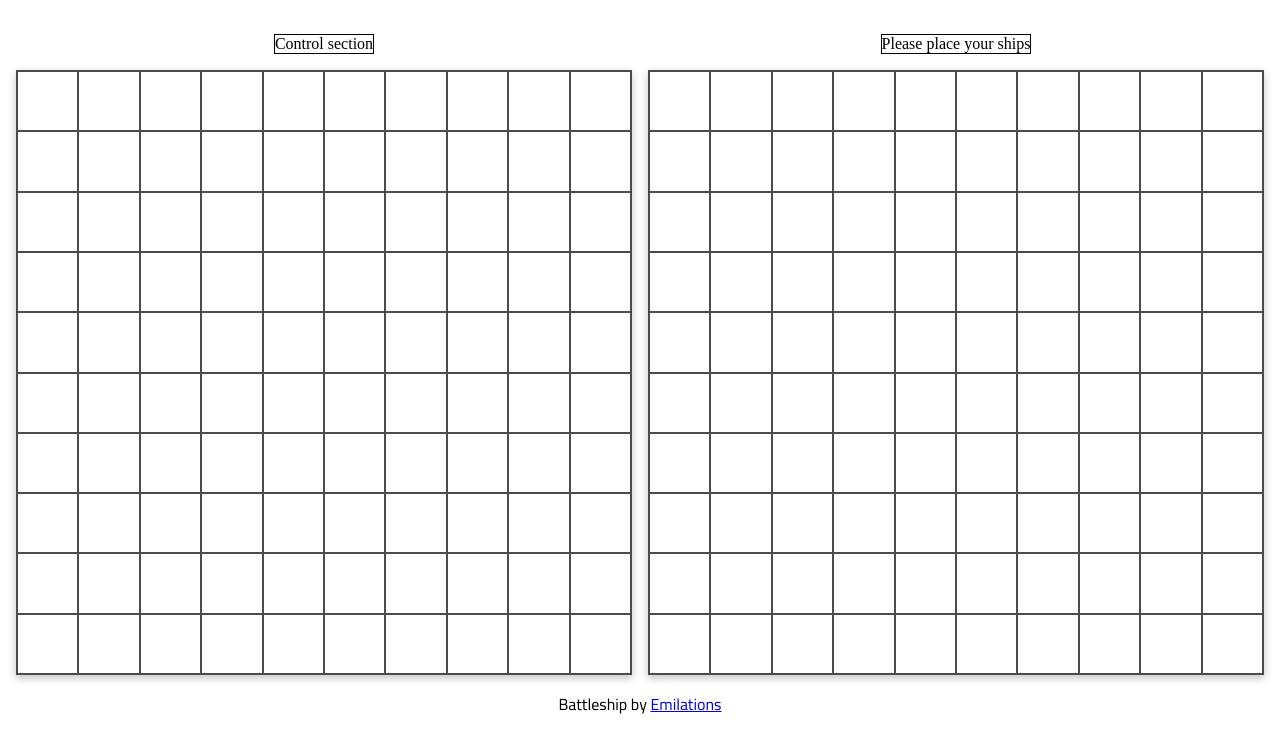
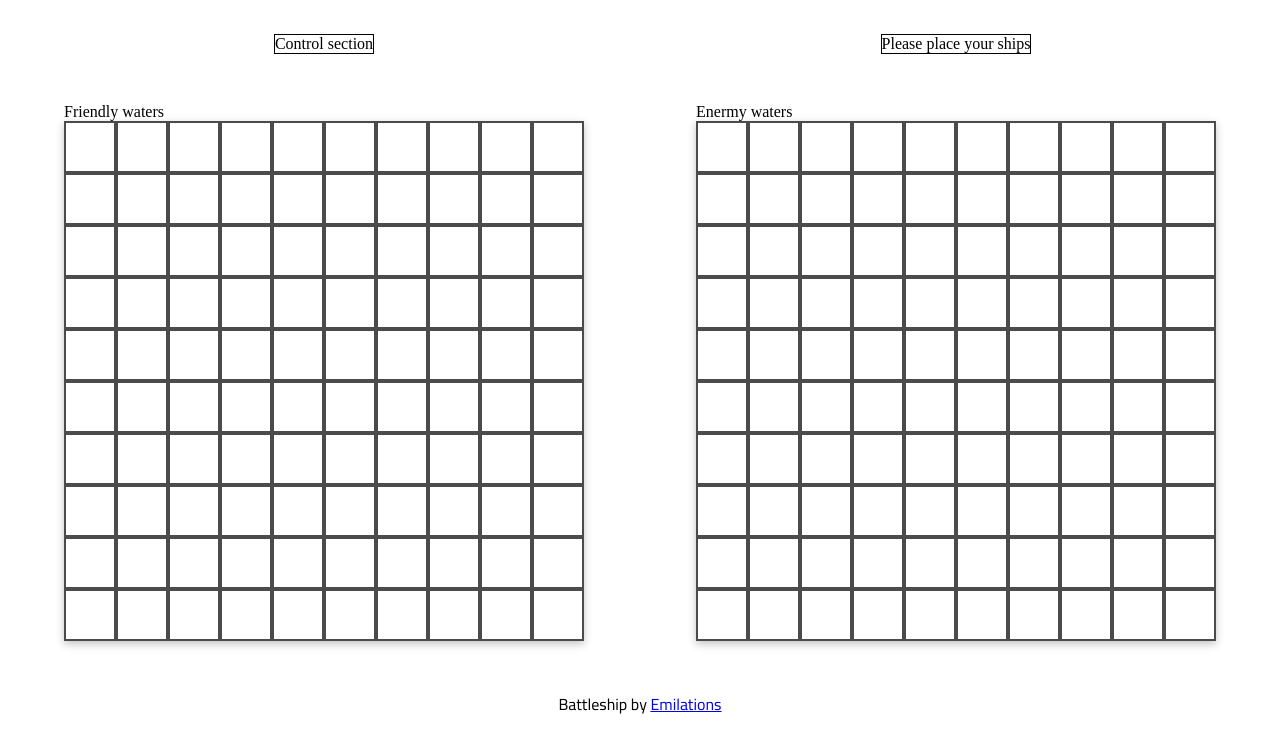
Before and after one commit to emilations/odin-Battleship, a website built with webpack: page dist/index.html in a window 1280 px wide. Shown: the part 65-800 px from the top of the page. Built offline with nearby package versions, Linux system fonts and the light colour scheme.

Commit message:
Add grid title

```diff
--- a/dist/index.html
+++ b/dist/index.html
@@ -22,6 +22,7 @@
       <div class="control">Control section</div>
       <div class="message">Please place your ships</div>
       <div class="grid grid-human">
+        <div class="grid-name"><p>Friendly waters</p></div>
         <div class="grid-layout">
           <div class="cell-p1" id="p1-row0-cell0"></div>
           <div class="cell-p1" id="p1-row0-cell1"></div>
@@ -135,6 +136,7 @@
         </div>
       </div>
       <div class="grid grid-computer">
+        <div class="grid-name"><p>Enermy waters</p></div>
         <div class="grid-layout">
           <div class="cell-p1" id="p1-row0-cell0"></div>
           <div class="cell-p1" id="p1-row0-cell1"></div>
--- a/dist/styles.css
+++ b/dist/styles.css
@@ -63,8 +63,8 @@ body {
 .grid {
   justify-self: center;
   align-self: center;
-  width: 100%;
-  height: 100%;
+  /* width: 100%; */
+  /* height: 100%; */
 }
 
 .grid-layout {
@@ -72,13 +72,18 @@ body {
   display: grid;
   grid-template-columns: repeat(10, 1fr);
   grid-template-rows: repeat(10, 1fr);
-  border: solid rgb(75, 75, 75) 1px;
+  /* border: solid rgb(75, 75, 75) 3px; */
   box-shadow: rgba(0, 0, 0, 0.24) 0px 3px 8px;
 }
 
 /* Cell element */
 .cell-p1 {
-  border: solid rgb(75, 75, 75) 1px;
+  border: solid rgb(75, 75, 75) 2px;
+  height: 3rem;
+  min-height: 1rem;
+  width: 3rem;
+  min-width: 1rem;
+
 }
 
 /* Footer element */
```
